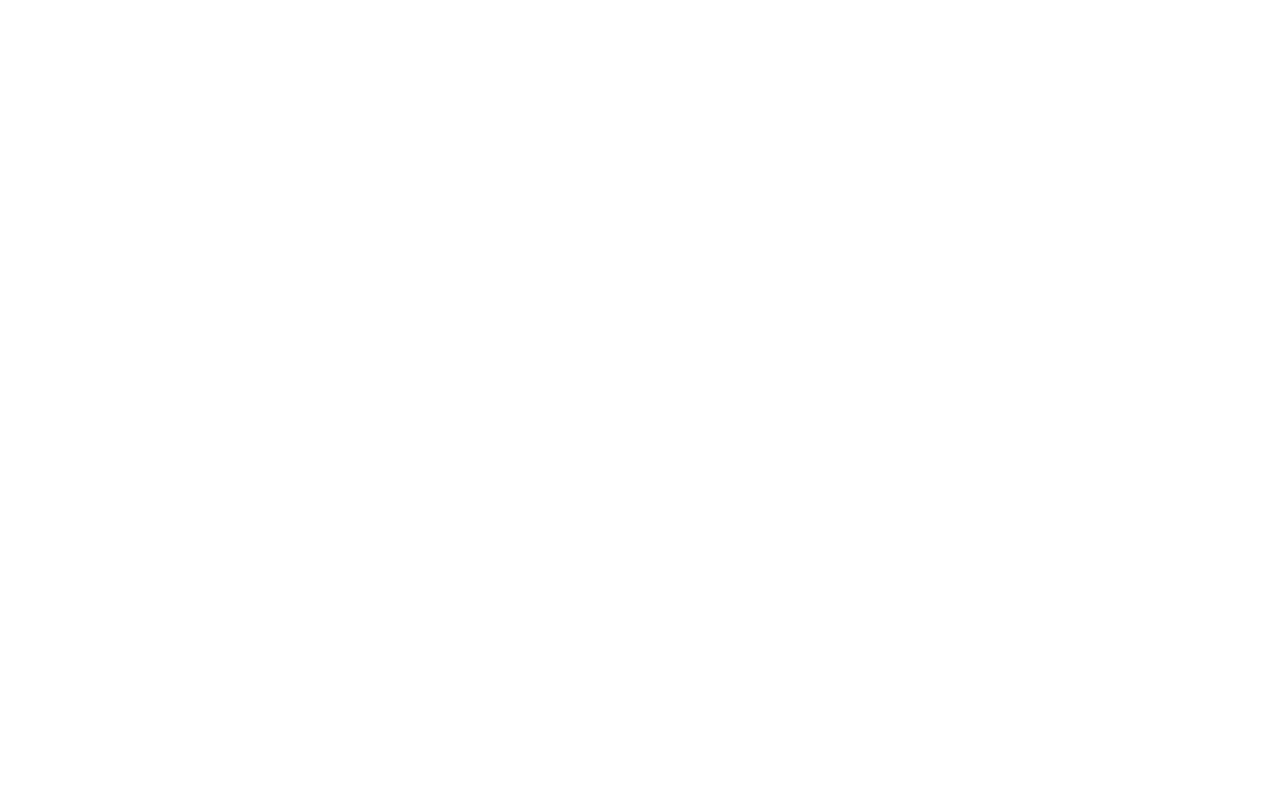
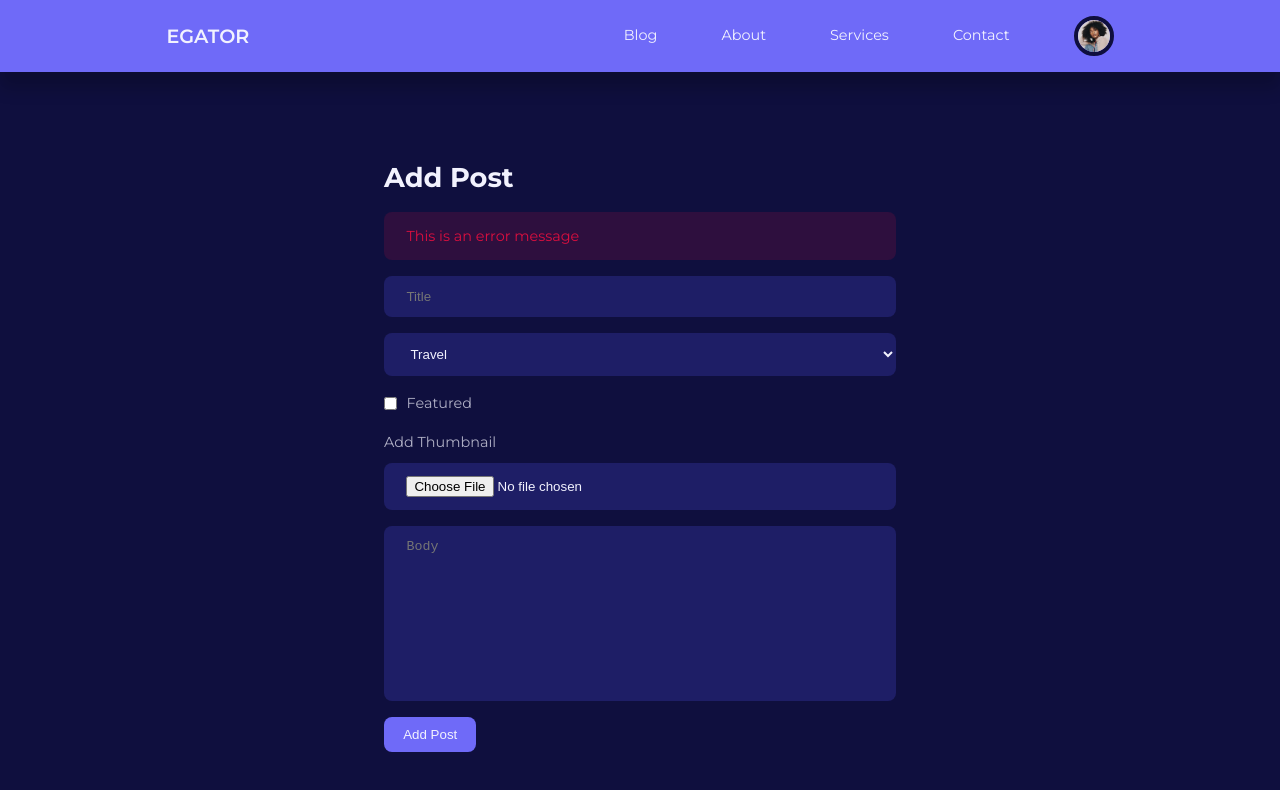
Before and after one commit to NguyenHungQuyen/PHP-MySQL-Project, a plain HTML site: page add-post.html in a window 1280 px wide. Drawn offline with nearby package versions, Linux system fonts and the light colour scheme.

Commit message:
Add-post  page

```diff
--- a/add-post.html
+++ b/add-post.html
@@ -0,0 +1,185 @@
+<!DOCTYPE html>
+<html lang="en">
+<head>
+    <meta charset="UTF-8">
+    <meta name="viewport" content="width=device-width, initial-scale=1.0">
+    <title>Responsive Multipage Blog Website</title>
+    <!--CUSTOME STYLESHEET-->
+    <link rel="stylesheet" href="./style.css">
+    <!--ICONSCOUT CDN-->
+    <link rel="stylesheet" href="https://unicons.iconscout.com/release/v4.0.8/css/line.css">
+    <!-- GOOGLE FONT (MONSRERRAT)-->
+    <link href="https://fonts.googleapis.com/css2?family=Montserrat:wght@300;400;500;600;700;800;900&display=swap" rel="stylesheet">
+
+</head>
+<body>
+
+
+
+
+
+
+
+
+
+
+
+
+
+
+
+
+
+
+
+
+
+
+    <nav>
+        <div class="container nav__container">
+            <a href="index.html" class="nav__logo">
+                EGATOR
+            </a>
+            <ul class="nav__items">
+                <li>
+                    <a href="blog.html">
+                        Blog
+                    </a>
+                </li>
+                <li>
+                    <a href="about.html">
+                        About
+                    </a>
+                </li>
+                <li>
+                    <a href="services.html">
+                        Services
+                    </a>
+                </li>
+                <li>
+                    <a href="contact.html">
+                        Contact
+                    </a>
+                </li>
+                <!-- <li>
+                    <a href="signin.html">
+                        Signin
+                    </a>
+                </li> -->
+                <li class="nav__profile">
+                    <div class="avatar">
+                        <img src="./images/avatar1.jpg">
+                    </div>
+                    <ul>
+                        <li>
+                            <a href="dashboard.html">Dashboard</a>
+                        </li>
+                        <li>
+                            <a href="logout.html">Logout</a>
+                        </li>
+                    </ul>
+                </li>
+            </ul>
+            <button id="open__nav-btn">
+                <i class="uil uil-bars"></i>
+            </button>
+            <button id="close__nav-btn">
+                <i class="uil uil-multiply"></i>
+            </button>
+        </div>
+    </nav>
+    <!--===================END OF NAV===================-->
+
+
+
+
+
+
+
+
+
+
+
+
+
+
+
+
+
+
+
+
+
+
+
+
+
+
+
+
+
+
+
+
+
+
+
+<section class="form__section">
+    <div class="container form__section-container">
+        <h2>
+            Add Post
+        </h2>
+        <div class="alert__message error">
+            <p>
+                This is an error message
+            </p>
+        </div>
+        <form action="" enctype="multipart/form-data">
+            <input type="text" placeholder="Title">
+            <select >
+                <option value="1">Travel</option>
+                <option value="1">Art</option>
+                <option value="1">Science & Technology</option>
+                <option value="1">Travel</option>
+                <option value="1">Travel</option>
+                <option value="1">Travel</option>
+            </select>
+            <div class="form__control inline">
+                <input type="checkbox"  id="is_featured">
+                <label for="is_featured" checked>Featured</label>
+            </div>
+            <div class="form__control">
+                <label for="thumbnail">Add Thumbnail</label>
+                <input type="file" id="thumbnail">
+            </div>
+            <textarea rows="10" placeholder="Body"></textarea>
+            <button type="submit" class="btn">Add Post</button>
+        </form>
+    </div>
+</section>
+
+
+
+
+
+
+
+
+
+
+
+
+
+
+
+
+
+
+
+
+
+
+
+
+</body>
+</html>
--- a/style.css
+++ b/style.css
@@ -892,7 +892,12 @@ form
 {
     display: flex;
     flex-direction: column;
-    gap: 0.4rem;
+    gap: 0.6rem;
+}
+.form__control.inline
+{
+    flex-direction: row;
+    align-items: center;
 }
 input, textarea, select
 {
```
Also changed, not shown: signup.html (+1 -1 lines).
